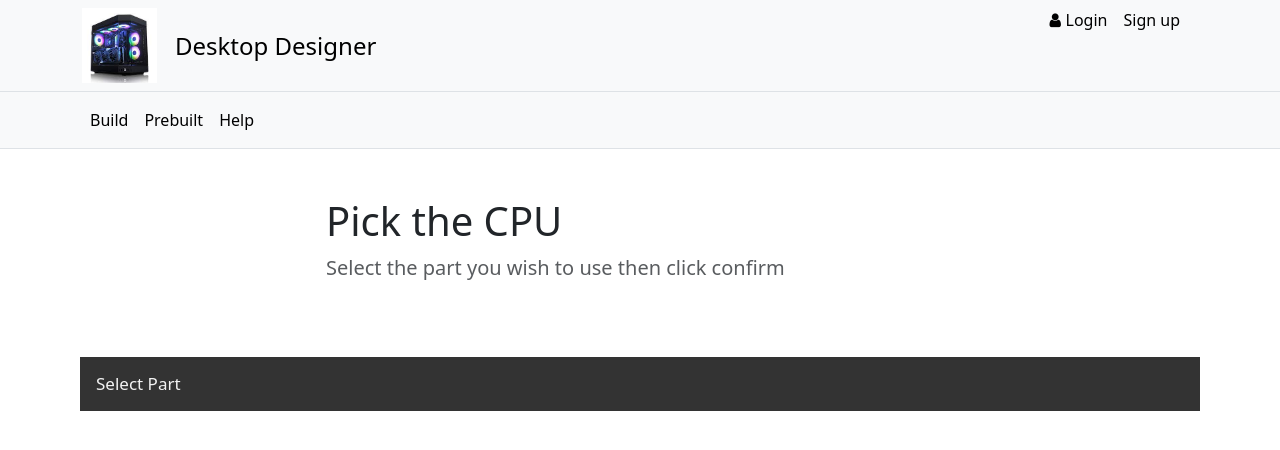
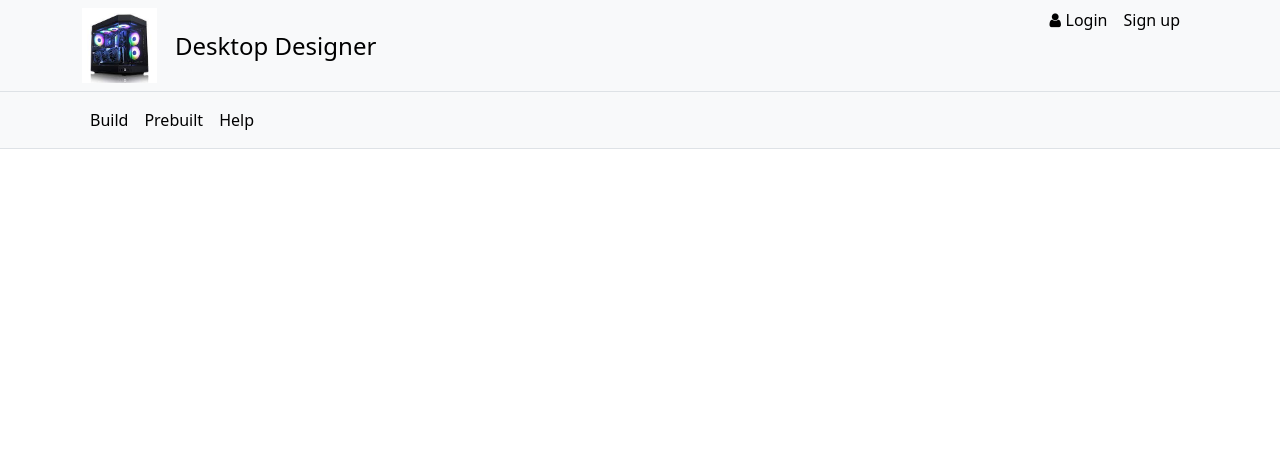
Before and after one commit to isaacemilien/pc-builder, a PHP site: page /partPages/part_select.php in a window 1280 px wide. Shown: the top 450 px of the page. Run offline with PHP 8.4, Linux system fonts and the light colour scheme.

Commit message:
Add files via upload
tring to reset the data when the page reloads

```diff
--- a/partPages/part_select.php
+++ b/partPages/part_select.php
@@ -354,31 +354,44 @@
 
         <section>
             <div class="row py-lg-5">
-                <div class="col-lg-6 col-md-8 mx-auto">
-                    <h1 class="fw-light">Pick the CPU</h1>
-                    <p class="lead text-body-secondary">Select the part you wish to use then click confirm</p>
-                </div>
-            </div>
-        </section>
-        <!-- json time -->
-        <div class="table-section">
-            <div id="navbar">
-                <a>Select Part</a>
-                <a id="selected"></a>
-                <a id="confirm" style="display: none"><button onclick="confirmSelect()">Confirm?</button></a>
-            </div>
-
-            <p></p>
-
-            <div>
-                <!-- gen table from Json -->
-                <table id="head">
-                    <tbody id="content"></tbody>
-                </table>
-            </div>
-        </div>
-    </main>
-    <script type="text/javascript" src="partdata.js"></script>
+                <div class="col-lg-6">
 </body>
 
+<script>
+    // Get the modal
+    var modal = document.getElementById("myModal");
+
+    // Get the image that opens the modal
+    var IMG = document.getElementById("myImg");
+
+    // Get the <span> element that closes the modal
+    var span = document.getElementsByClassName("close")[0];
+
+    // When the user clicks the image, open the modal
+    IMG.onclick = function () {
+        modal.style.display = "block";
+    }
+
+    // When the user clicks on <span> (x), close the modal
+    span.onclick = function () {
+        modal.style.display = "none";
+    }
+
+    // When the user clicks anywhere outside of the modal, close it
+    window.onclick = function (event) {
+        if (event.target == modal) {
+            modal.style.display = "none";
+        }
+    }
+
+
+    function signOut() {
+        // Delete the username cookie
+        document.cookie = "username=; expires=Thu, 01 Jan 1970 00:00:00 GMT; path=/";
+
+        // Redirect to the login page
+        window.location.href = "login.php";
+    }
+</script>
+
 </html>
```
